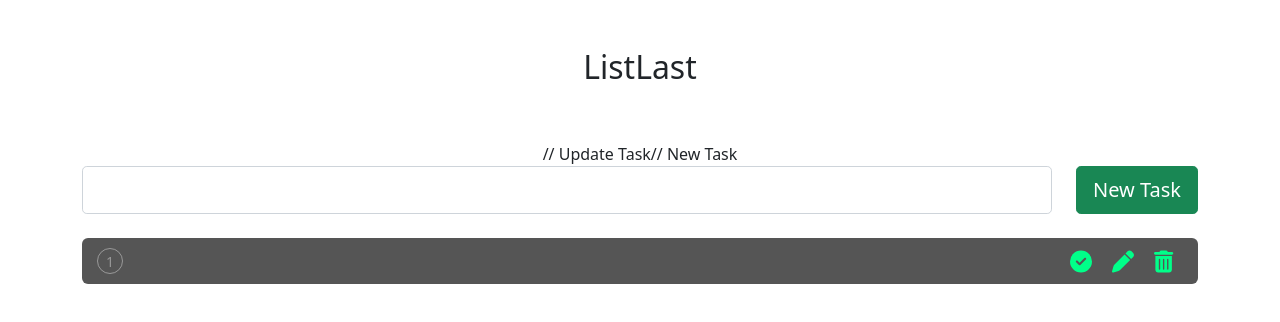
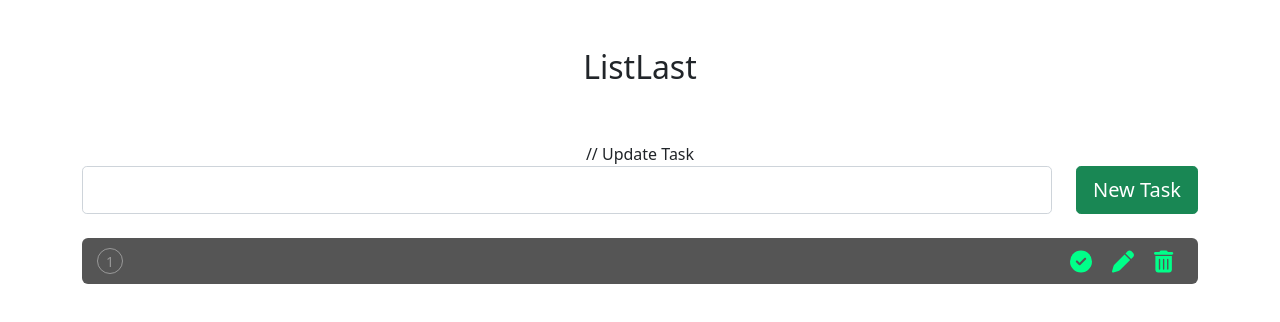
Before and after one commit to RyanGormican/ListLast, a React (Create React App) app: page / in a window 1280 px wide. Shown: the top 322 px of the page. Built offline with nearby package versions, Linux system fonts and the light colour scheme.

Commit message:
Update AddTask.js

```diff
--- a/src/components/AddTask.js
+++ b/src/components/AddTask.js
@@ -1,7 +1,6 @@
 const AddTask = ({addTask, setAddTask,  newTask })=> {
   return (
       <>
- // New Task
     <div className="row">
     <div className="col">
     <input value={addTask} onChange={ (e) => setAddTask(e.target.value)}
```
